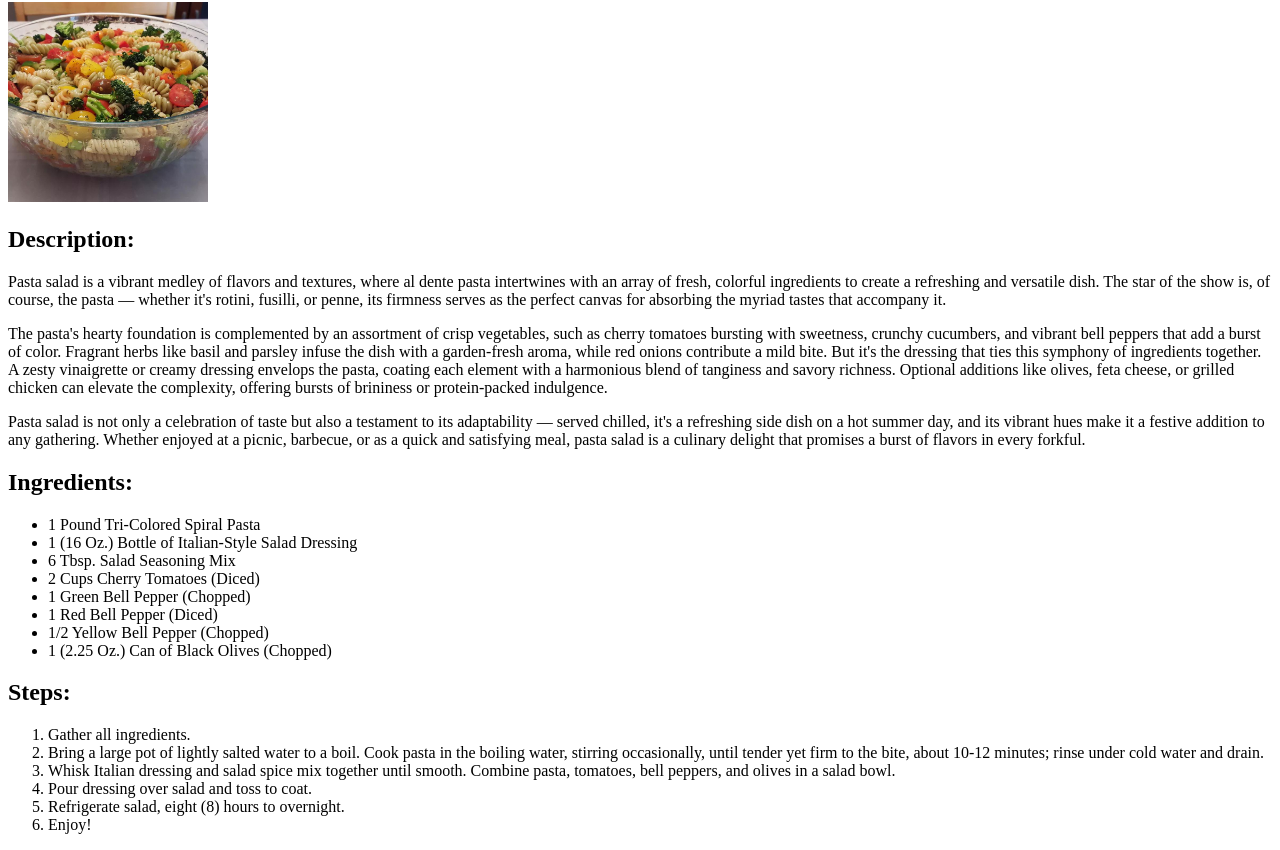
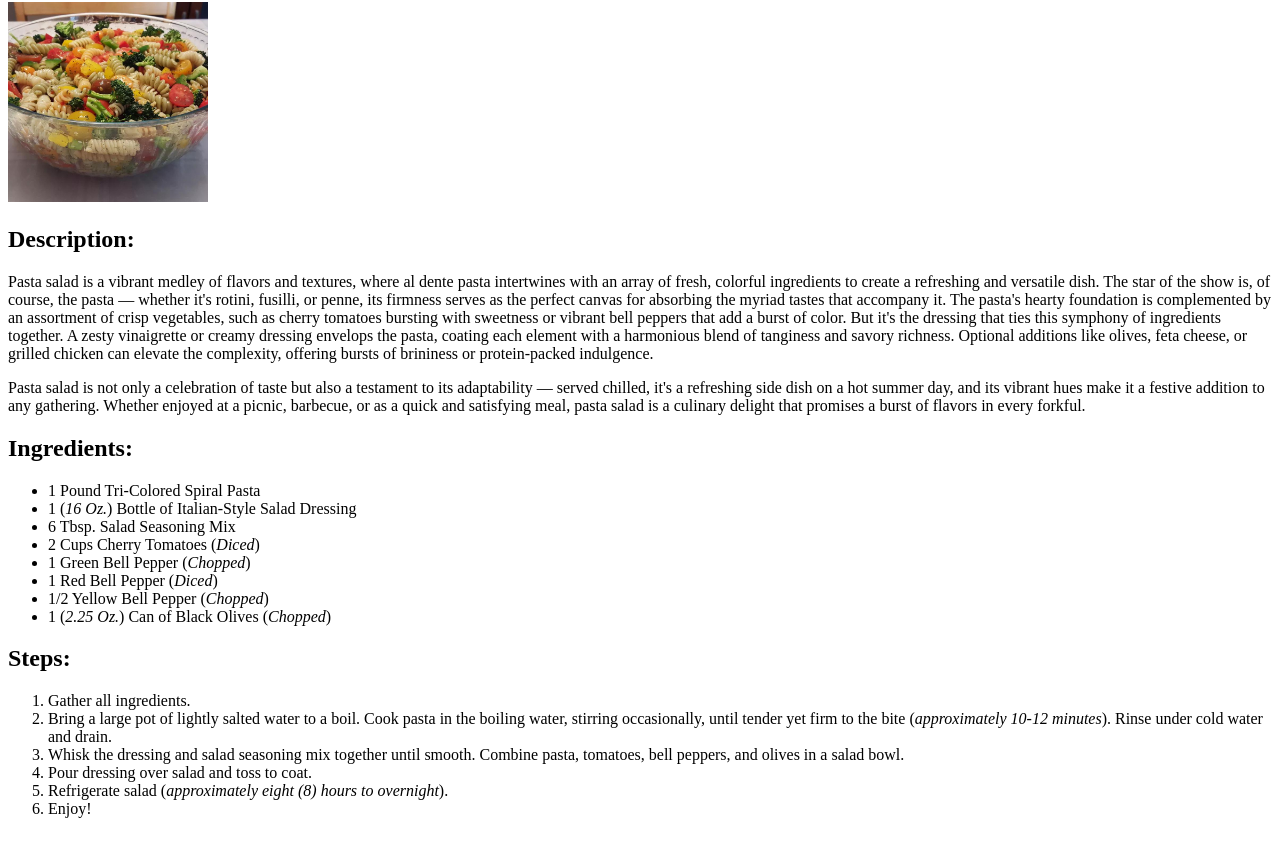
Before and after one commit to sikiricd/recipe-project, a plain HTML site: page recipes/pasta-salad.html in a window 1280 px wide. Shown: the part 78-928 px from the top of the page. Drawn offline with Linux system fonts and the light colour scheme.

Commit message:
Fix verbiage and aesthetic of page.

```diff
--- a/recipes/pasta-salad.html
+++ b/recipes/pasta-salad.html
@@ -10,29 +10,28 @@
         <img src="../images/pasta-salad.jpg" alt="Vegetable Pasta Salad" height="200" width="200">
 
     <h2>Description:</h2>
-        <p>Pasta salad is a vibrant medley of flavors and textures, where al dente pasta intertwines with an array of fresh, colorful ingredients to create a refreshing and versatile dish. The star of the show is, of course, the pasta — whether it's rotini, fusilli, or penne, its firmness serves as the perfect canvas for absorbing the myriad tastes that accompany it.</p>
-        <p>The pasta's hearty foundation is complemented by an assortment of crisp vegetables, such as cherry tomatoes bursting with sweetness, crunchy cucumbers, and vibrant bell peppers that add a burst of color. Fragrant herbs like basil and parsley infuse the dish with a garden-fresh aroma, while red onions contribute a mild bite. But it's the dressing that ties this symphony of ingredients together. A zesty vinaigrette or creamy dressing envelops the pasta, coating each element with a harmonious blend of tanginess and savory richness. Optional additions like olives, feta cheese, or grilled chicken can elevate the complexity, offering bursts of brininess or protein-packed indulgence.</p>
+        <p>Pasta salad is a vibrant medley of flavors and textures, where al dente pasta intertwines with an array of fresh, colorful ingredients to create a refreshing and versatile dish. The star of the show is, of course, the pasta — whether it's rotini, fusilli, or penne, its firmness serves as the perfect canvas for absorbing the myriad tastes that accompany it. The pasta's hearty foundation is complemented by an assortment of crisp vegetables, such as cherry tomatoes bursting with sweetness or vibrant bell peppers that add a burst of color. But it's the dressing that ties this symphony of ingredients together. A zesty vinaigrette or creamy dressing envelops the pasta, coating each element with a harmonious blend of tanginess and savory richness. Optional additions like olives, feta cheese, or grilled chicken can elevate the complexity, offering bursts of brininess or protein-packed indulgence.</p>
         <p>Pasta salad is not only a celebration of taste but also a testament to its adaptability — served chilled, it's a refreshing side dish on a hot summer day, and its vibrant hues make it a festive addition to any gathering. Whether enjoyed at a picnic, barbecue, or as a quick and satisfying meal, pasta salad is a culinary delight that promises a burst of flavors in every forkful.</p>
 
     <h2>Ingredients:</h2>
         <ul>
             <li>1 Pound Tri-Colored Spiral Pasta</li>
-            <li>1 (16 Oz.) Bottle of Italian-Style Salad Dressing</li>
+            <li>1 (<em>16 Oz.</em>) Bottle of Italian-Style Salad Dressing</li>
             <li>6 Tbsp. Salad Seasoning Mix</li>
-            <li>2 Cups Cherry Tomatoes (Diced)</li>
-            <li>1 Green Bell Pepper (Chopped)</li>
-            <li>1 Red Bell Pepper (Diced)</li>
-            <li>1/2 Yellow Bell Pepper (Chopped)</li>
-            <li>1 (2.25 Oz.) Can of Black Olives (Chopped)</li>
+            <li>2 Cups Cherry Tomatoes (<em>Diced</em>)</li>
+            <li>1 Green Bell Pepper (<em>Chopped</em>)</li>
+            <li>1 Red Bell Pepper (<em>Diced</em>)</li>
+            <li>1/2 Yellow Bell Pepper (<em>Chopped</em>)</li>
+            <li>1 (<em>2.25 Oz.</em>) Can of Black Olives (<em>Chopped</em>)</li>
         </ul>
 
     <h2>Steps:</h2>
         <ol>
             <li>Gather all ingredients.</li>
-            <li>Bring a large pot of lightly salted water to a boil. Cook pasta in the boiling water, stirring occasionally, until tender yet firm to the bite, about 10-12 minutes; rinse under cold water and drain.</li>
-            <li>Whisk Italian dressing and salad spice mix together until smooth. Combine pasta, tomatoes, bell peppers, and olives in a salad bowl.</li>
+            <li>Bring a large pot of lightly salted water to a boil. Cook pasta in the boiling water, stirring occasionally, until tender yet firm to the bite (<em>approximately 10-12 minutes</em>). Rinse under cold water and drain.</li>
+            <li>Whisk the dressing and salad seasoning mix together until smooth. Combine pasta, tomatoes, bell peppers, and olives in a salad bowl.</li>
             <li>Pour dressing over salad and toss to coat.</li>
-            <li>Refrigerate salad, eight (8) hours to overnight.</li>
+            <li>Refrigerate salad (<em>approximately eight (8) hours to overnight</em>).</li>
             <li>Enjoy!</li>
         </ol>
 </body>
```
